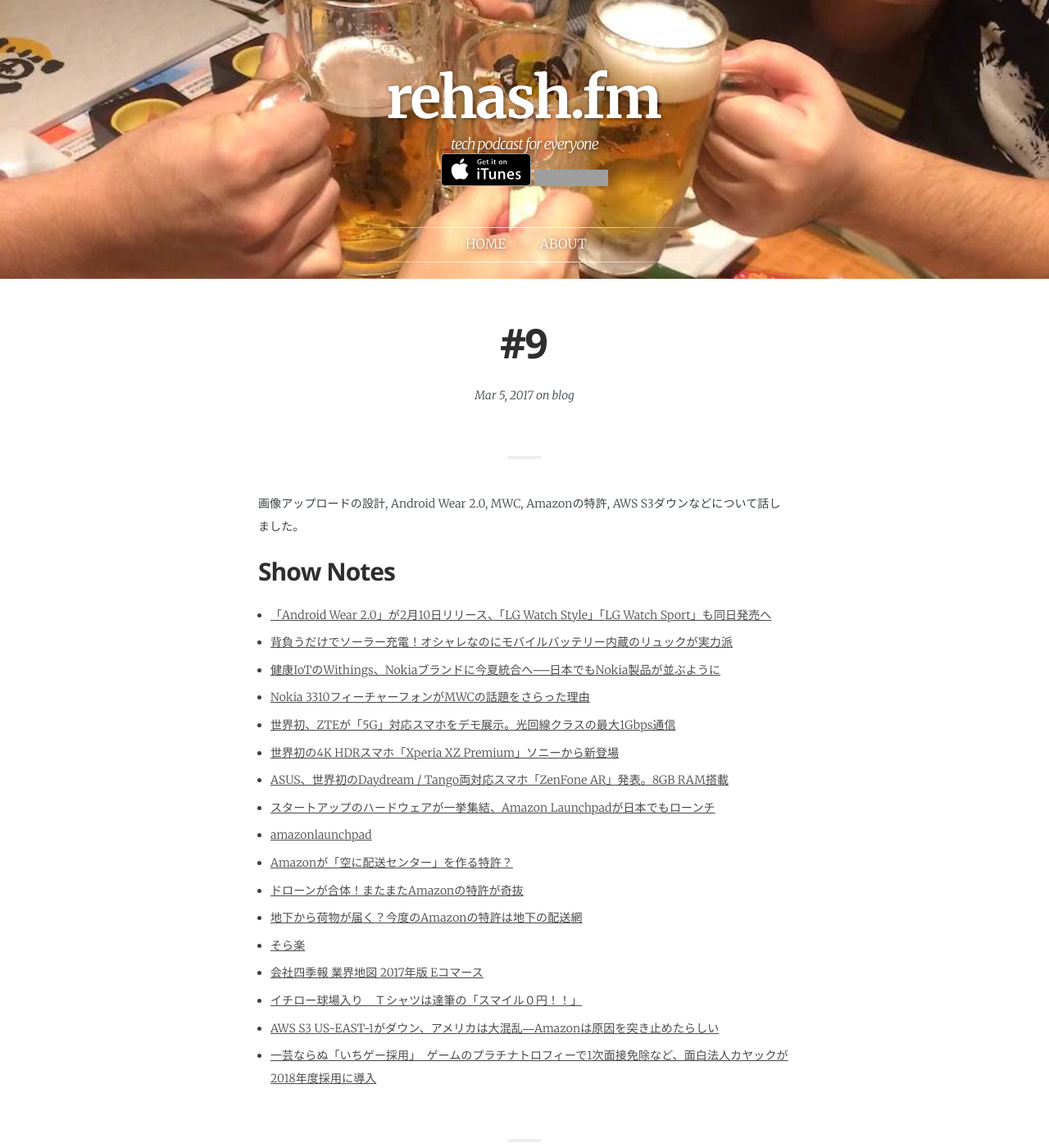
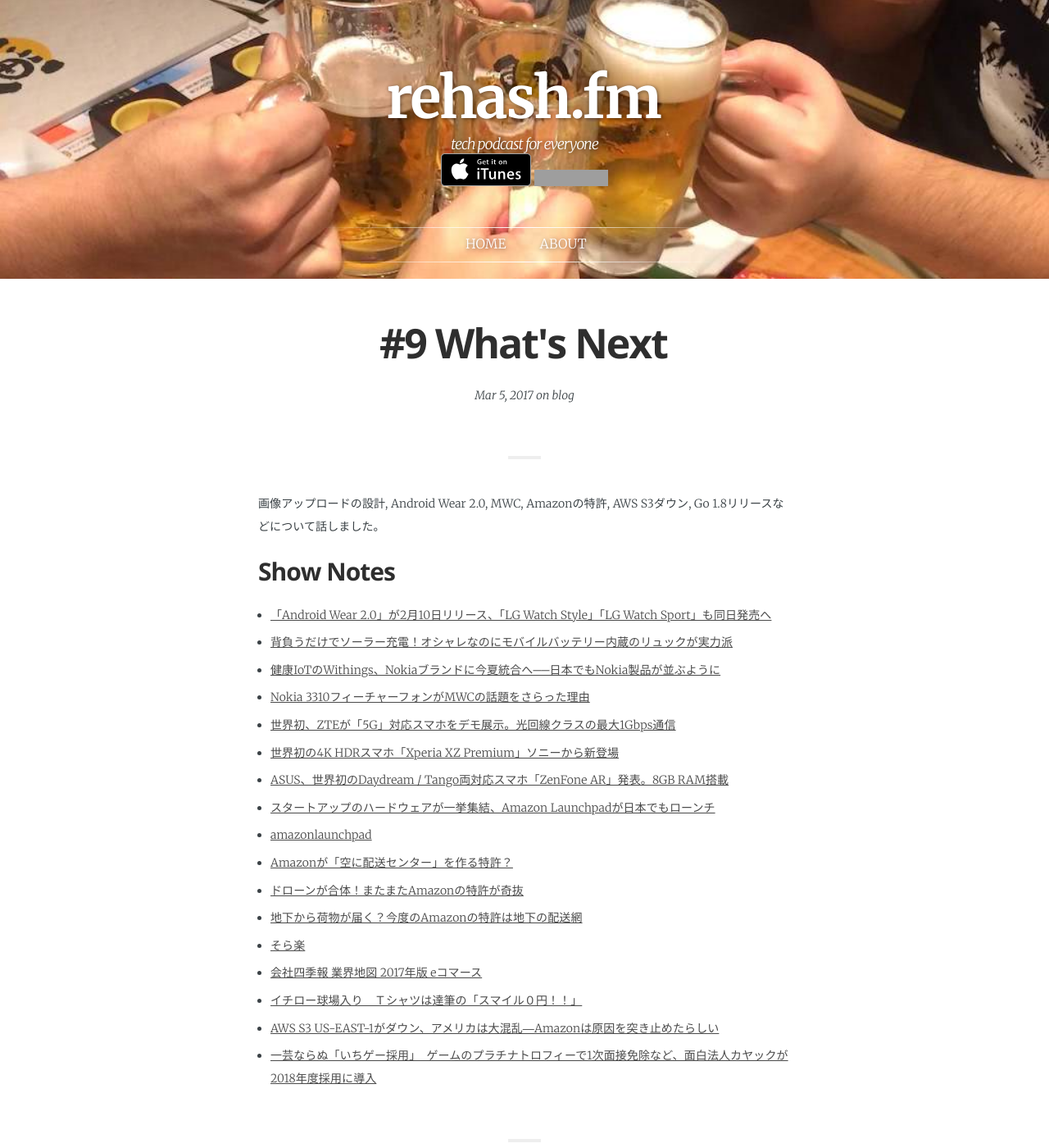
Before and after one commit to rehashfm/rehash.fm, a Jekyll site: the page built from _posts/2017-03-05-9.md, in a window 1280 px wide and 1400 px high. Shown: the whole window at 82% size. Built offline with Jekyll 4.4.1, drawn with Linux system fonts in a browser that asks for light colours; some web fonts are replaced; grey boxes are pictures that could not be loaded.

Commit message:
Add title to #9

```diff
--- a/_posts/2017-03-05-9.md
+++ b/_posts/2017-03-05-9.md
@@ -1,14 +1,14 @@
 ---
 layout:            post
-title:             "#9 "
+title:             "#9 What's Next"
 date:              2017-03-05 12:00:00 +0900
 tags:              blog
 category:          Blog
 author:            smile-0yen,azihsoyn
-excerpt:           画像アップロードの設計, Android Wear 2.0, MWC, Amazonの特許, AWS S3ダウンなどについて話しました。
+excerpt:           画像アップロードの設計, Android Wear 2.0, MWC, Amazonの特許, AWS S3ダウン, Go 1.8リリースなどについて話しました。
 ---
 
-画像アップロードの設計, Android Wear 2.0, MWC, Amazonの特許, AWS S3ダウンなどについて話しました。
+画像アップロードの設計, Android Wear 2.0, MWC, Amazonの特許, AWS S3ダウン, Go 1.8リリースなどについて話しました。
 
 ## Show Notes
 - [「Android Wear 2.0」が2月10日リリース、「LG Watch Style」「LG Watch Sport」も同日発売へ](https://japan.cnet.com/article/35096303/)
@@ -24,7 +24,7 @@
 - [ドローンが合体！またまたAmazonの特許が奇抜](http://nge.jp/2017/02/08/post-138042)
 - [地下から荷物が届く？今度のAmazonの特許は地下の配送網](http://nge.jp/2017/01/30/post-137838)
 - [そら楽](https://soraraku.rakuten.co.jp/)
-- [会社四季報 業界地図 2017年版 Eコマース](https://books.google.co.jp/books?id=55PkDAAAQBAJ&pg=PA96#v=onepage&q&f=false)
+- [会社四季報 業界地図 2017年版 eコマース](https://books.google.co.jp/books?id=55PkDAAAQBAJ&pg=PA96#v=onepage&q&f=false)
 - [イチロー球場入り　Ｔシャツは達筆の「スマイル０円！！」](http://www.sponichi.co.jp/baseball/news/2017/02/27/kiji/20170227s00001007391000c.html)
 - [AWS S3 US-EAST-1がダウン、アメリカは大混乱―Amazonは原因を突き止めたらしい](http://jp.techcrunch.com/2017/03/01/20170228amazon-aws-s3-outage-is-breaking-things-for-a-lot-of-websites-and-apps/)
 - [一芸ならぬ「いちゲー採用」　ゲームのプラチナトロフィーで1次面接免除など、面白法人カヤックが2018年度採用に導入](http://headlines.yahoo.co.jp/hl?a=20170301-00000024-it_nlab-sci)
```
